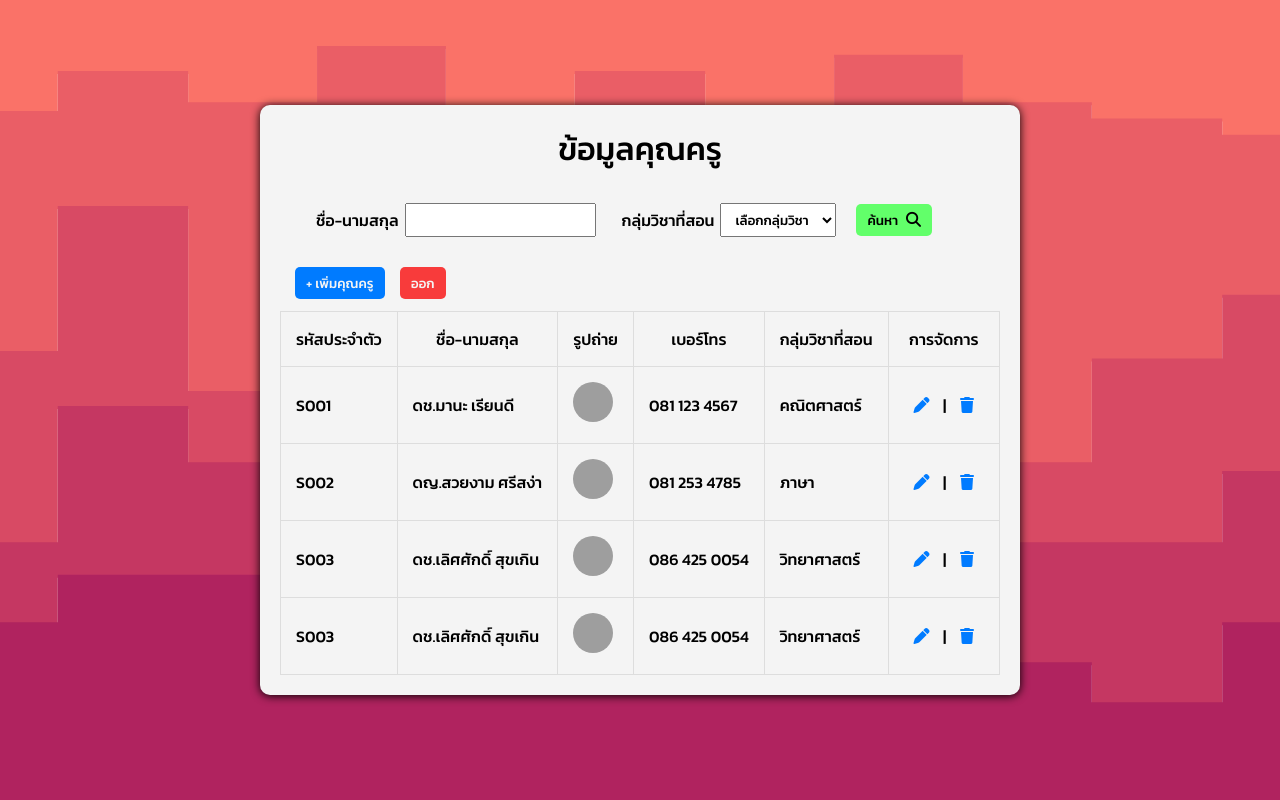
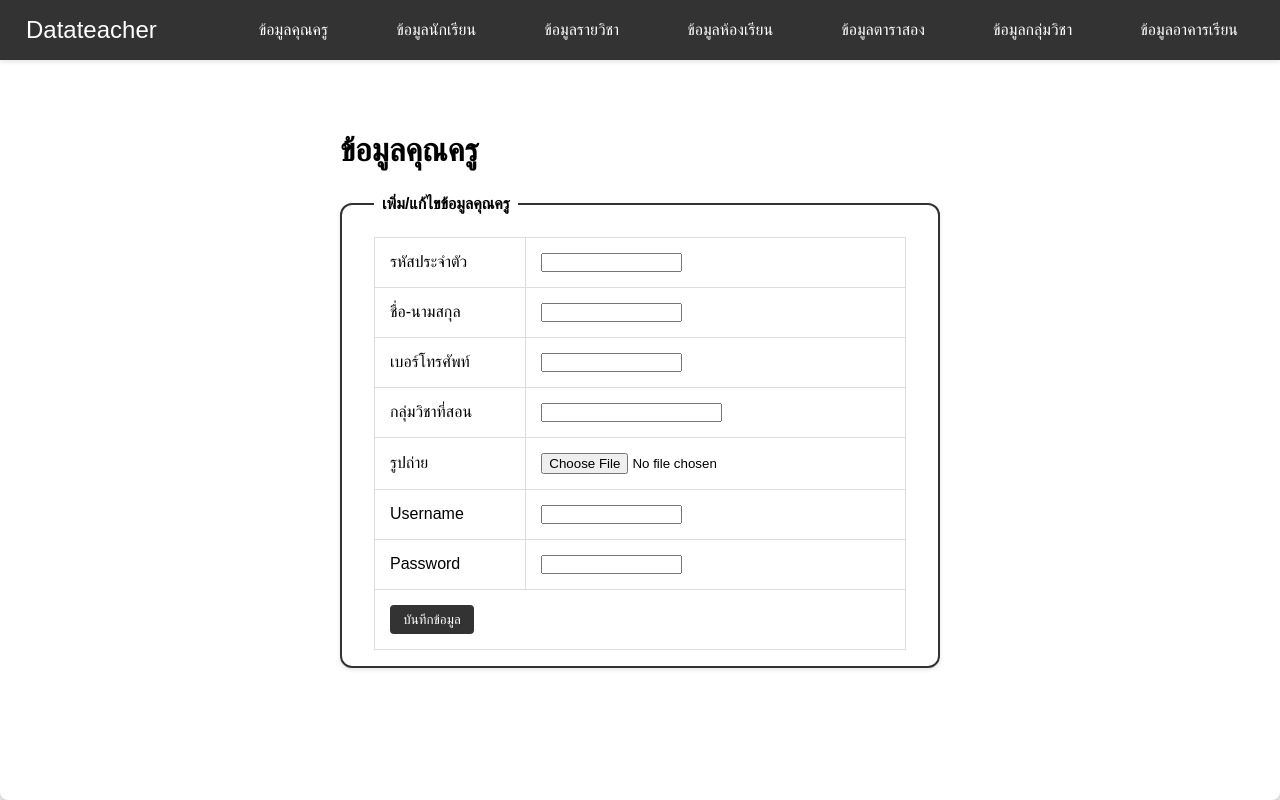
Before and after one commit to Fesnatthpat/mini_project_1, a PHP site: page /teacher.php in a window 1280 px wide. Run offline with PHP 8.4, Linux system fonts and the light colour scheme; some libraries are stand-ins or nearby versions; grey boxes are pictures that could not be loaded.

Commit message:
teacher1

```diff
--- a/teacher.css
+++ b/teacher.css
@@ -1,97 +1,122 @@
 @import url('https://fonts.googleapis.com/css2?family=Kanit:wght@300;400;500&family=Roboto+Condensed:ital,wght@0,100..900;1,100..900&display=swap');
 
-* {
+* *{
     margin: 0;
     padding: 0;
     box-sizing: border-box;
-    font-family: "Kanit", sans-serif;
-    font-weight: 300;
-    font-style: normal;
-    font-family: "Kanit", sans-serif;
-    font-weight: 400;
-    font-style: normal;
-    font-family: "Kanit", sans-serif;
-    font-weight: 500;
-    font-style: normal;
+}
+ nav {
+    padding: 1rem;
+    background-color: #333;
+    display:  flex;
+    justify-content: space-between;
+ }
 
+.logo a {
+    font-size:  2rem;
+    color: #fff;
+    text-decoration: none;
+}
+
+.menu {
+    display: flex;
+    list-style: none;
+    align-items: center;
 
 }
 
-.container {
-    max-width: 100vw;
-    margin: 0 auto;
-    background-image: url('bg-img/stacked-steps-haikei.svg');
-    /* ใช้ URL ของภาพ SVG ที่ต้องการ */
-    background-size: cover;
-    /* ปรับขนาดภาพให้ครอบคลุมทั้งหน้าจอ */
-    background-position: center;
-    /* จัดภาพให้อยู่ตรงกลาง */
-    background-repeat: no-repeat;
-    /* ไม่ทำซ้ำภาพ */
+.menu li {
+    margin: 0 1rem;
 }
 
-.text-1 {
-    text-align: center;
-}
-
-.box-1 {
+.menu li a {
+    color: #fff;
+    text-decoration: none;
+}body {
+    margin: 0;
+    padding: 0;
+    font-family: Arial, sans-serif;
+    background-color: #f4f4f4;
     display: flex;
     justify-content: center;
     align-items: center;
-    /* border: 1px solid red; */
     height: 100vh;
 }
-
-.box-2 {
-    /* border: 1px solid red; */
-    background: #f4f4f4;
-    padding: 20px;
-    border-radius: 10px;
-    box-shadow: 0px 1px 10px black;
-
+nav {
+    width: 100%;
+    background-color: #333;
+    color: white;
+    padding: 1em;
+    box-shadow: 0 2px 4px rgba(0,0,0,0.1);
+    position: absolute;
+    top: 0;
+    left: 0;
+    display: flex;
+    justify-content: space-between;
+    align-items: center;
+}
+.logo a {
+    color: white;
+    text-decoration: none;
+    font-size: 1.5em;
+}
+.menu {
+    list-style: none;
+    margin: 0;
+    padding: 0;
+    display: flex;
+    gap: 1em;
+}
+.menu li a {
+    color: white;
+    text-decoration: none;
+}
+.container {
+    display: flex;
+    justify-content: center;
+    align-items: center;
+    width: 100%;
+    height: 100%;
+    background-color: #ffffff;
+    padding: 2em;
+    box-shadow: 0 4px 8px rgba(0,0,0,0.2);
+    border-radius: 8px;
+}
+form {
+    width: 100%;
+    max-width: 600px;
+}
+fieldset {
+    border: 2px solid #333;
+    border-radius: 12px; /* ทำมุมของ fieldset โค้ง */
+    padding: 1em 2em;
+    margin: 0;
+    box-shadow: 0 2px 4px rgba(0,0,0,0.1);
+}
+legend {
+    font-weight: bold;
+    padding: 0.5em; /* เพิ่มการเว้นวรรคให้กับ legend */
+    margin-bottom: 0rem;
 }
 
-.search-form {
-    display: flex;
-    padding: 20px;
+table {
+    width: 100%;
+    border-collapse: collapse;
 }
-
-.form-group label {
-    padding: 0 6px;
+td {
+    padding: 0.5em;
 }
-
-.form-group input {
-    padding: 5px 10px;
-    outline: none;
+button {
+    background-color: #333;
+    color: white;
+    border: none;
+    padding: 0.5em 1em;
+    border-radius: 4px;
+    cursor: pointer;
 }
-
-.form-group {
-    padding: 10px;
+button:hover {
+    background-color: #555;
 }
-
-.form-group select {
-    padding: 5px 10px;
-}
-
-.form-group button {
-    padding: 5px 10px;
-    background: #62ff6a;
-    border: 1px solid transparent;
-    border-radius: 5px;
-
-}
-
-.form-group button:hover {
-    opacity: 0.7;
-    text-decoration: underline;
-}
-
-.form-group {
-    display: flex;
-    /* justify-content: center; */
-    align-items: center;
-}
-
 .form-group i {
     margin-left: 5px;
     font-size: 15px;
--- a/teacher.php
+++ b/teacher.php
@@ -1,103 +1,106 @@
 <!DOCTYPE html>
-<html lang="th">
-
+<html lang="en">
 <head>
     <meta charset="UTF-8">
     <meta name="viewport" content="width=device-width, initial-scale=1.0">
-    <title>ข้อมูลนักเรียน</title>
+    <title>Edit Teacher</title>
     <link rel="stylesheet" href="teacher.css">
-    <link rel="stylesheet" href="https://cdnjs.cloudflare.com/ajax/libs/font-awesome/6.6.0/css/all.min.css" integrity="sha512-Kc323vGBEqzTmouAECnVceyQqyqdsSiqLQISBL29aUW4U/M7pSPA/gEUZQqv1cwx4OnYxTxve5UMg5GT6L4JJg==" crossorigin="anonymous" referrerpolicy="no-referrer" />
 </head>
+<body>
+    <!--  nav(Navigation)คำสั่งนี้เป็นบ่งชี้ของส่วนเมนู  -->
+    <nav>
+        <div class="logo"> <!--ใช้สำหรับการแสดงโลโก้มุมซ้ายบนของเว็บไซต์-->
+            <a href="#">Datateacher</a>
+        </div>
+        <!-- ul class เป็นตัวกำหนดคลาสเฉพาะใส่ที่อยู่ใน ulที่มีหลายรายการจะครอบคลุมไปจนถึงบรรทัดที่24-->
+        <ul class="menu">
+            <li><a href="#">ข้อมูลคุณครู</a></li>
+            <li><a href="#">ข้อมูลนักเรียน</a></li>
+            <li><a href="#">ข้อมูลรายวิชา</a></li>
+            <li><a href="#">ข้อมูลห้องเรียน</a></li>
+            <li><a href="#">ข้อมูลตาราสอง</a></li>
+            <li><a href="#">ข้อมูลกลุ่มวิชา</a></li>
+            <li><a href="#">ข้อมูลอาคารเรียน</a></li>
+        </ul>
+    </nav>
 
-<body>
-
+    <!--div class="container"> ใช้สำหรับจัดกลุ่มเนื้อหาทั้งหมดให้อยู่ภายใน container นี้ ซึ่งจะมีการจัดรูปแบบโดยใช้ CSS เป็นการจัดรูปแบบ-->
     <div class="container">
-        <div class="box-1">
-            <div class="box-2">
-                <div class="text-1">
-                    <h1>ข้อมูลคุณครู</h1>
-                </div>
-                <div class="search-form">
-                    <div class="form-group">
-                        <label for="search-name">ชื่อ-นามสกุล</label>
-                        <input type="text" id="search-name" name="search-name">
-                    </div>
-                    <div class="form-group">
-                        <label for="search-level">กลุ่มวิชาที่สอน</label>
-                        <select id="search-level" name="search-level">
-                            <option value="">เลือกกลุ่มวิชา</option>
-                            <option value="1">คณิตศาสตร์</option>
-                            <option value="2">วิทยาศาสตร์</option>
-                            <option value="3">ภาษา</option>
-                            <option value="3">สังคมศาสตร์</option>
-                        </select>
-                    </div>
-                    <div class="form-group">
-                        <button type="button">ค้นหา <i class="fa-solid fa-magnifying-glass"></i></button>
-                    </div>
-                </div>
-
-                <div class="btn-con">
-                    <button class="add-student-button" onclick="window.location.href='add-teacher.php'">+ เพิ่มคุณครู</button>
-                    <button class="out-student-button" onclick="window.location.href='home.php'">ออก</button>
-                </div>
-
-                <div class="group-form1">
-                    <div class="group-form2">
+        <form action="#" method="post"> <!-- ใช้สำหรับรับข้อมูลจากผู้ใช้ โดยมีการกำหนดค่า action กับ methodเพื่อส่งข้อมูลไปยังเชิฟเวอร์-->
+            <h1>ข้อมูลคุณครู</h1><br>
+            <fieldset> <!--ใช้สำหรับจัดกลุ่มข้อมูลในฟอร์ม-->
+                <legend>เพิ่ม/แก้ไขข้อมูลคุณครู</legend>
                 <table>
-                            <thead>
                     <tr>
-                                    <th>รหัสประจำตัว</th>
-                                    <th>ชื่อ-นามสกุล</th>
-                                    <th>รูปถ่าย</th>
-                                    <th>เบอร์โทร</th>
-                                    <th>กลุ่มวิชาที่สอน</th>
-                                    <th>การจัดการ</th>
-                                </tr>
-                            </thead>
-                            <tbody>
-                                <tr>
-                                    <td>S001</td>
-                                    <td>ดช.มานะ เรียนดี</td>
-                                    <td><img width="40px" src="https://plus.unsplash.com/premium_photo-1675130119373-61ada6685d63?q=80&w=1887&auto=format&fit=crop&ixlib=rb-4.0.3&ixid=M3wxMjA3fDB8MHxwaG90by1wYWdlfHx8fGVufDB8fHx8fA%3D%3D" alt="รูปถ่าย"></td>
-                                    <td>081 123 4567</td>
-                                    <td>คณิตศาสตร์</td>
-                                    <td><a href="#"><i class="fa-solid fa-pen"></i></a> | <a href="#"><i class="fa-solid fa-trash"></i></a></td>
+                        <td align="right">
+                            <label for="id_teacher">รหัสประจำตัว</label>
+                        </td>
+                        <td>
+                            <input type="text" name="id_teacher" id="id_teacher" size="15">
+                        </td>
                     </tr>
                     <tr>
-                                    <td>S002</td>
-                                    <td>ดญ.สวยงาม ศรีสง่า</td>
-                                    <td><img width="40px" src="https://plus.unsplash.com/premium_photo-1675130119373-61ada6685d63?q=80&w=1887&auto=format&fit=crop&ixlib=rb-4.0.3&ixid=M3wxMjA3fDB8MHxwaG90by1wYWdlfHx8fGVufDB8fHx8fA%3D%3D" alt="รูปถ่าย"></td>
-                                    <td>081 253 4785</td>
-                                    <td>ภาษา</td>
-                                    <td><a href="#"><i class="fa-solid fa-pen"></i></a> | <a href="#"><i class="fa-solid fa-trash"></i></a></td>
+                        <td align="right">
+                            <label for="fullname">ชื่อ-นามสกุล</label>
+                        </td>
+                        <td>
+                            <input type="text" name="fullname" id="fullname" size="15">
+                        </td>
                     </tr>
                     <tr>
-                                    <td>S003</td>
-                                    <td>ดช.เลิศศักดิ์ สุขเกิน</td>
-                                    <td><img width="40px" src="https://plus.unsplash.com/premium_photo-1675130119373-61ada6685d63?q=80&w=1887&auto=format&fit=crop&ixlib=rb-4.0.3&ixid=M3wxMjA3fDB8MHxwaG90by1wYWdlfHx8fGVufDB8fHx8fA%3D%3D" alt="รูปถ่าย"></td>
-                                    <td>086 425 0054</td>
-                                    <td>วิทยาศาสตร์</td>
-                                    <td><a href="#"><i class="fa-solid fa-pen"></i></a> | <a href="#"><i class="fa-solid fa-trash"></i></a></td>
+                        <td align="right">
+                            <label for="phone">เบอร์โทรศัพท์</label>
+                        </td>
+                        <td>
+                            <input type="text" name="phone" id="phone" size="15">
+                        </td>
                     </tr>
                     <tr>
-                                    <td>S003</td>
-                                    <td>ดช.เลิศศักดิ์ สุขเกิน</td>
-                                    <td><img width="40px" src="https://plus.unsplash.com/premium_photo-1675130119373-61ada6685d63?q=80&w=1887&auto=format&fit=crop&ixlib=rb-4.0.3&ixid=M3wxMjA3fDB8MHxwaG90by1wYWdlfHx8fGVufDB8fHx8fA%3D%3D" alt="รูปถ่าย"></td>
-                                    <td>086 425 0054</td>
-                                    <td>วิทยาศาสตร์</td>
-                                    <td><a href="#"><i class="fa-solid fa-pen"></i></a> | <a href="#"><i class="fa-solid fa-trash"></i></a></td>
+                        <td align="right">
+                            <label for="subject_group">กลุ่มวิชาที่สอน</label>
+                        </td>
+                        <td>
+                            <input list="mylist" id="subject_group" name="subject_group">
+                            <datalist id="mylist">
+                                <option value="คณิตศาสตร์">
+                                <option value="วิทยาศาสตร์">
+                                <option value="ภาษา">
+                                <option value="สังคมศาสตร์">
+                            </datalist>
+                        </td>
                     </tr>
-
-                            </tbody>
+                    <tr>
+                        <td align="right">
+                            <label for="photo">รูปถ่าย</label>
+                        </td>
+                        <td>
+                            <input type="file" name="photo" id="photo">
+                        </td>
+                    </tr>
+                    <tr>
+                        <td align="right">
+                            <label for="username">Username</label>
+                        </td>
+                        <td>
+                            <input type="text" name="username" id="username" size="15">
+                        </td>
+                    </tr>
+                    <tr>
+                        <td align="right">
+                            <label for="password">Password</label>
+                        </td>
+                        <td>
+                            <input type="password" name="password" id="password" size="15">
+                        </td>
+                    </tr>
+                    <tr>
+                        <td colspan="2" align="center">
+                            <button type="submit">บันทึกข้อมูล</button>
+                        </td>
+                    </tr>
                 </table>
+            </fieldset>
+        </form>
     </div>
-                </div>
-            </div>
-        </div>
-
-    </div>
-
 </body>
-
 </html>
```
Lines whose indentation alone changed are shown as unchanged.
